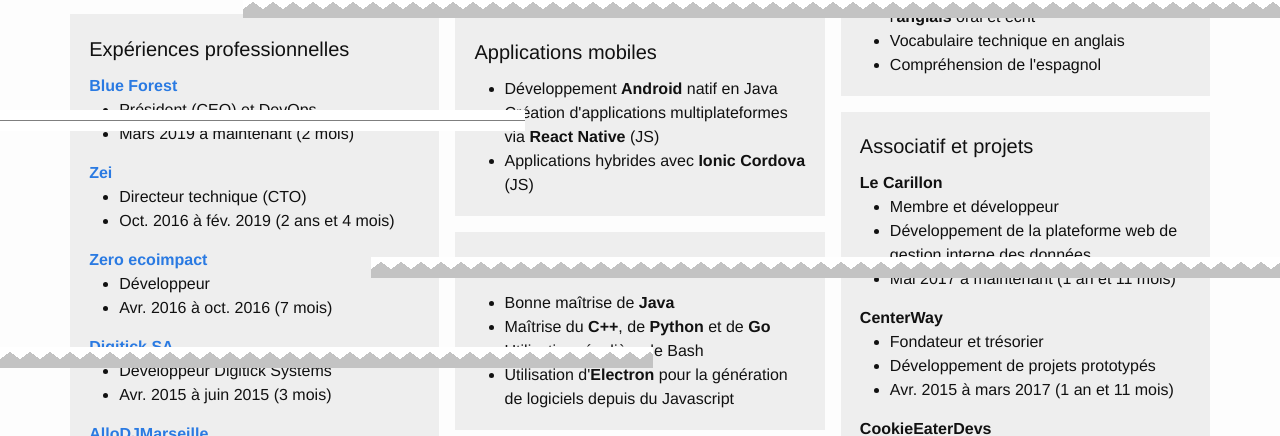
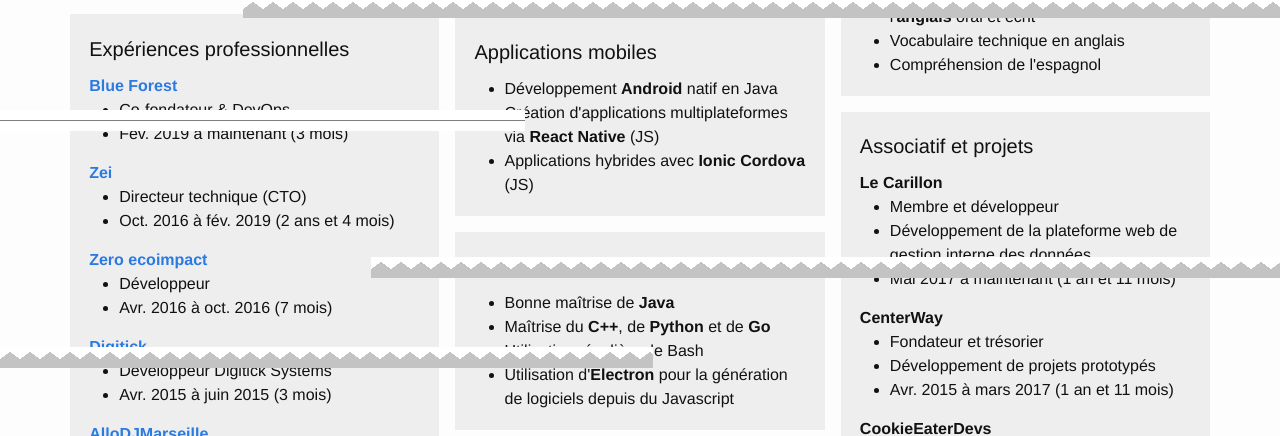
Before and after one commit to n4zim/n4zim.github.io, a Jekyll site: the page built from index.md, in a window 1280 px wide. Shown: the part 409-845 px from the top of the page. Built offline with Jekyll 4.4.1, drawn with Linux system fonts in a browser that asks for light colours.

Commit message:
Update experience.yml

```diff
--- a/_data/experience.yml
+++ b/_data/experience.yml
@@ -1,9 +1,9 @@
 - company: "Blue Forest"
   website: "https://blueforest.fr"
   position:
-    fr: "Président (CEO) et DevOps"
-    en: "CEO & DevOps"
-  start: "19-03"
+    fr: "Co-fondateur & DevOps"
+    en: "Co-founder & DevOps"
+  start: "19-02"
   end: "now"
 
 - company: "Zei"
@@ -22,7 +22,7 @@
   start: "16-04"
   end: "16-10"
 
-- company: "Digitick SA"
+- company: "Digitick"
   website: "http://www.digitick.com"
   position:
     fr: "Développeur Digitick Systems"
@@ -34,6 +34,6 @@
   website: "https://allodjmarseille.fr"
   position:
     fr: "Co-fondateur, superviseur, animateur DJ et lightjockey"
-    en: "Founder, supervisor, DJ and lightjockey"
+    en: "Co-founder, supervisor, DJ and lightjockey"
   start: "14-03"
   end: "17-08"
```
